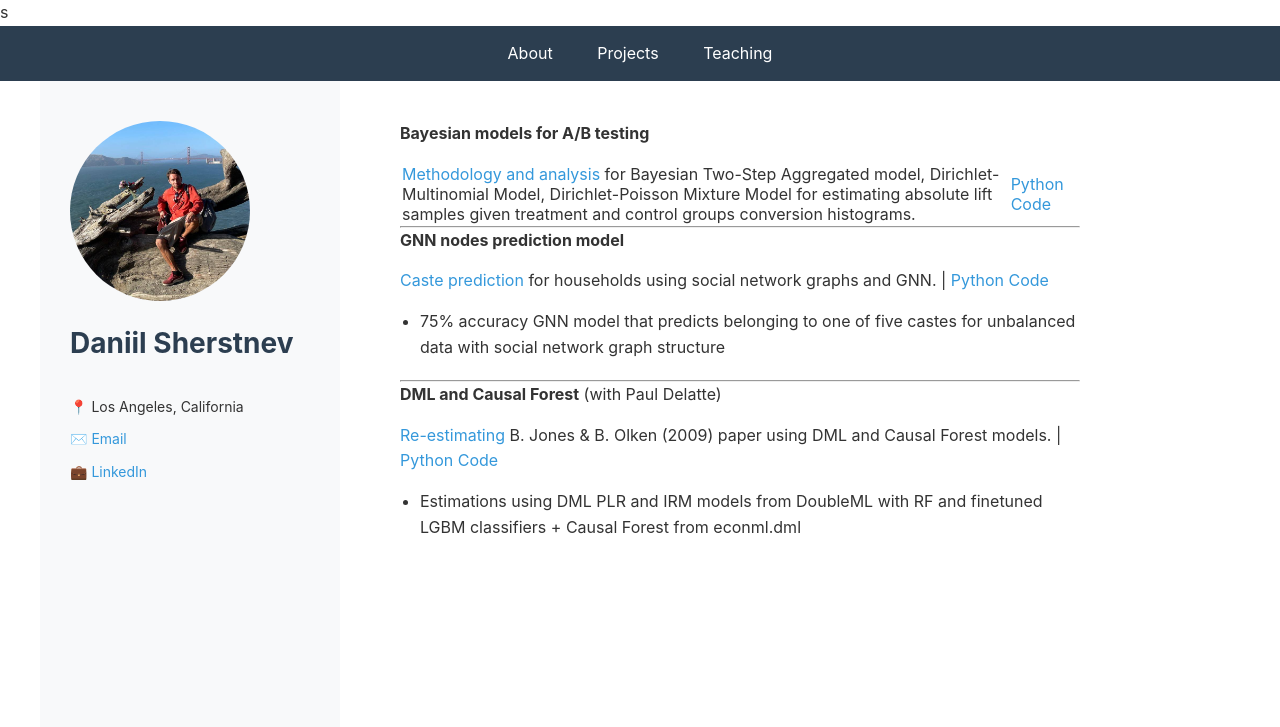
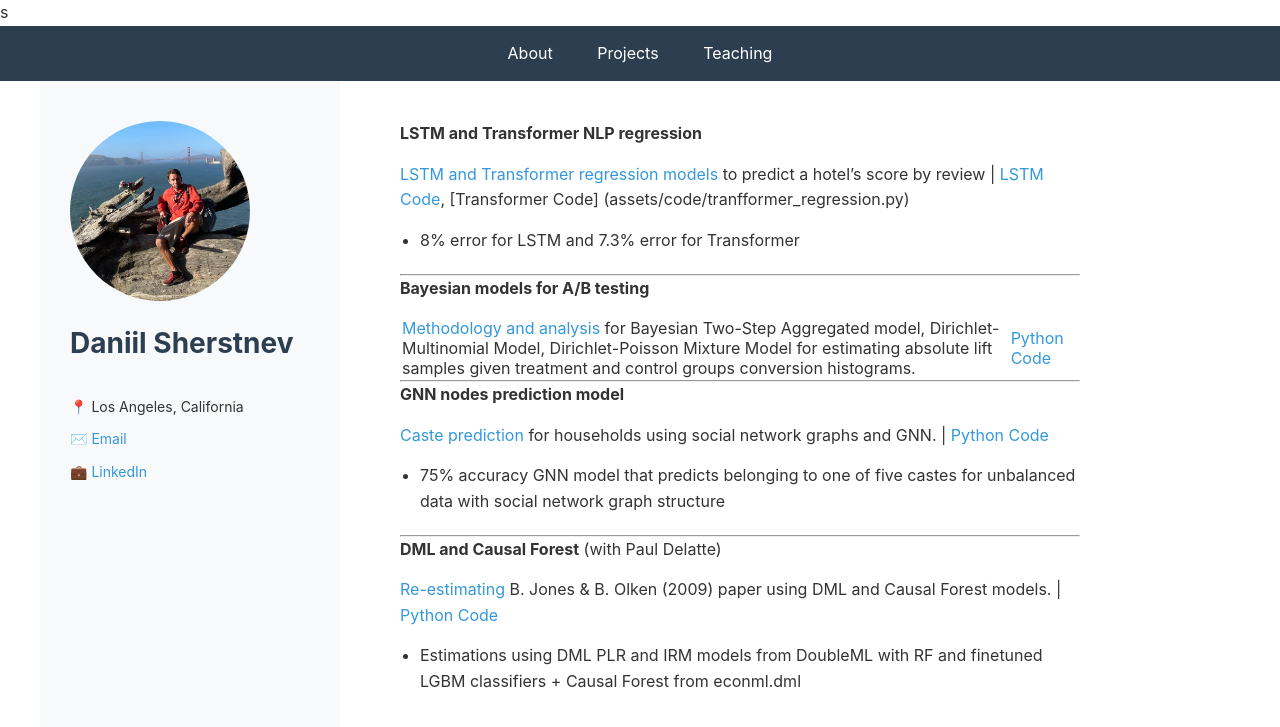
Before and after one commit to dansherstnev/daniil_sherstnev.github.io, a Jekyll site: the page built from projects.md, in a window 1280 px wide and 900 px high. Shown: the top 727 px of the window. Built offline with Jekyll 4.4.1, drawn with Linux system fonts in a browser that asks for light colours.

Commit message:
Update projects.md

```diff
--- a/projects.md
+++ b/projects.md
@@ -1,6 +1,12 @@
 ---
 layout: default
 title: Projects
+---
+**LSTM and Transformer NLP regression**
+
+[LSTM and Transformer regression models](assets/pdfs/nlp_regression.pdf) to predict a hotel's score by review | [LSTM Code](assets/code/lstm.py), [Transformer Code] (assets/code/tranfformer_regression.py)
+   - 8% error for LSTM and 7.3% error for Transformer
+
 ---
 
 **Bayesian models for A/B testing**
```
